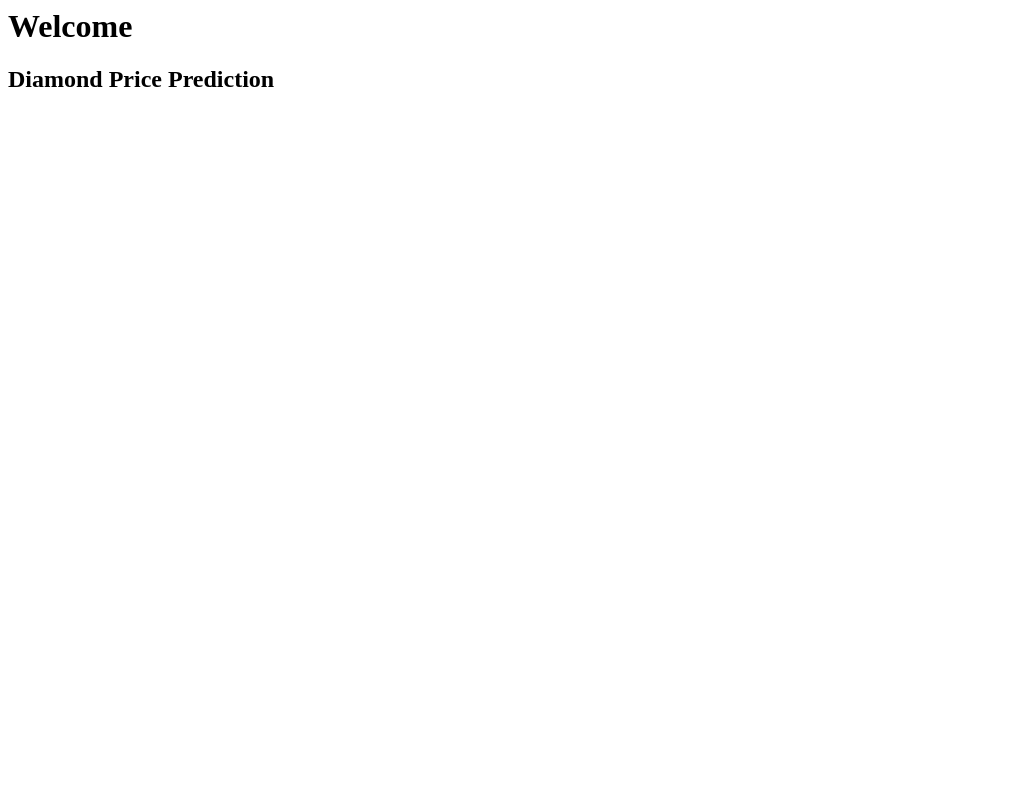
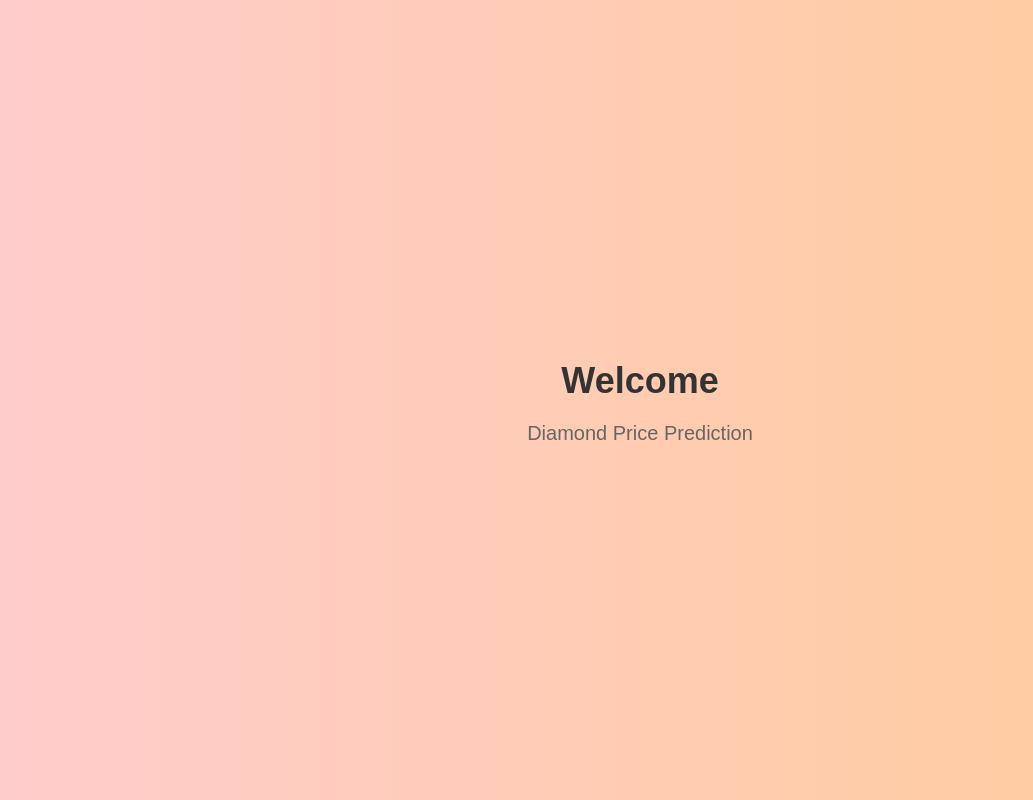
Before and after one commit to RitamRixx/Diamond_price_prediction, a Flask app: page / in a window 1280 px wide. Shown: the whole page, without its empty margins (0-1033 px from the left). Run offline with Flask 3, Linux system fonts and the light colour scheme.

Commit message:
index.html updated

```diff
--- a/templates/index.html
+++ b/templates/index.html
@@ -1,2 +1,38 @@
-<h1>Welcome</h1>
-<h2>Diamond Price Prediction</h2>
+<!DOCTYPE html>
+<html lang="en">
+<head>
+    <meta charset="UTF-8">
+    <meta name="viewport" content="width=device-width, initial-scale=1.0">
+    <title>Welcome to Diamond Price Prediction</title>
+    <style>
+        body {
+            font-family: Arial, sans-serif;
+            margin: 0;
+            padding: 0;
+            display: flex;
+            justify-content: center;
+            align-items: center;
+            height: 100vh;
+            background: linear-gradient(to right, #ffcccc, #ffcc99); /* Gradient background */
+        }
+        .container {
+            text-align: center;
+        }
+        h1 {
+            font-size: 36px;
+            color: #333;
+            margin-bottom: 20px;
+        }
+        p {
+            font-size: 20px;
+            color: #666;
+        }
+    </style>
+</head>
+<body>
+    <div class="container">
+        <h1>Welcome</h1>
+        <p>Diamond Price Prediction</p>
+    </div>
+</body>
+</html>
```
